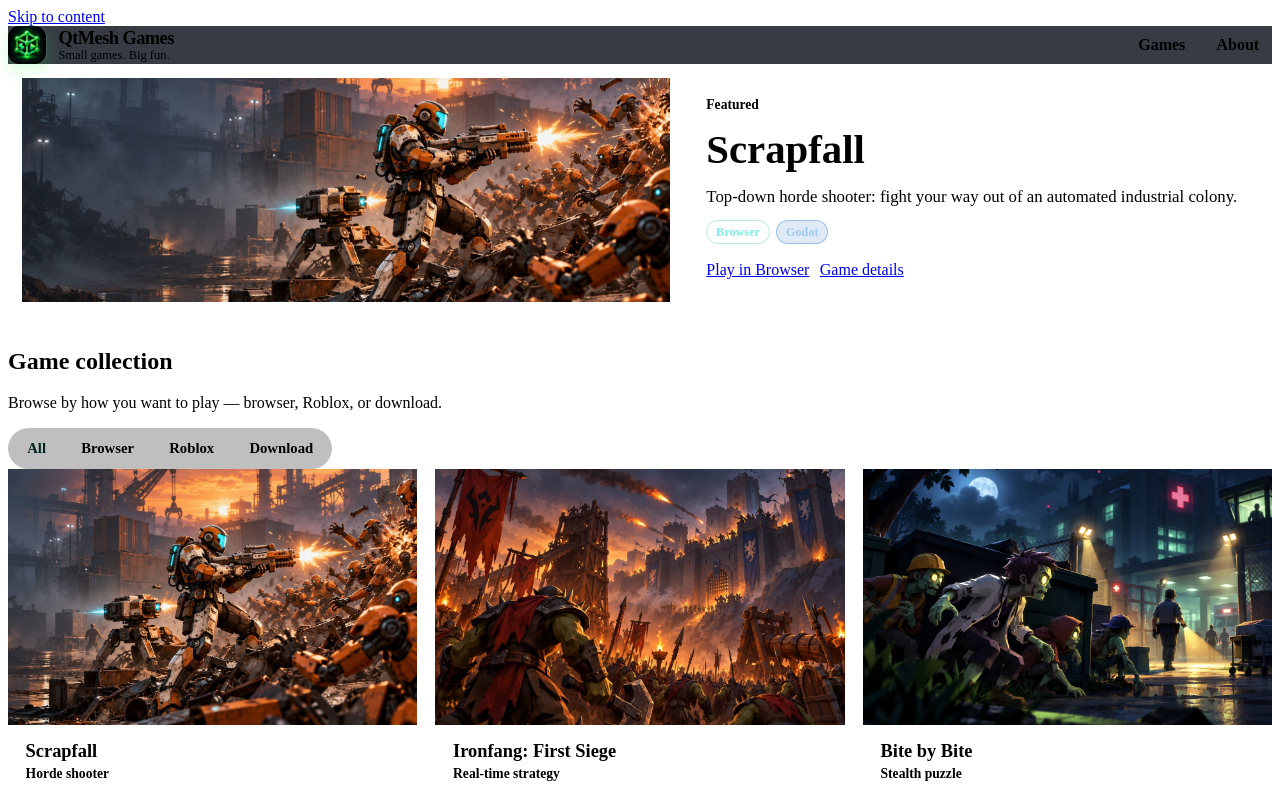
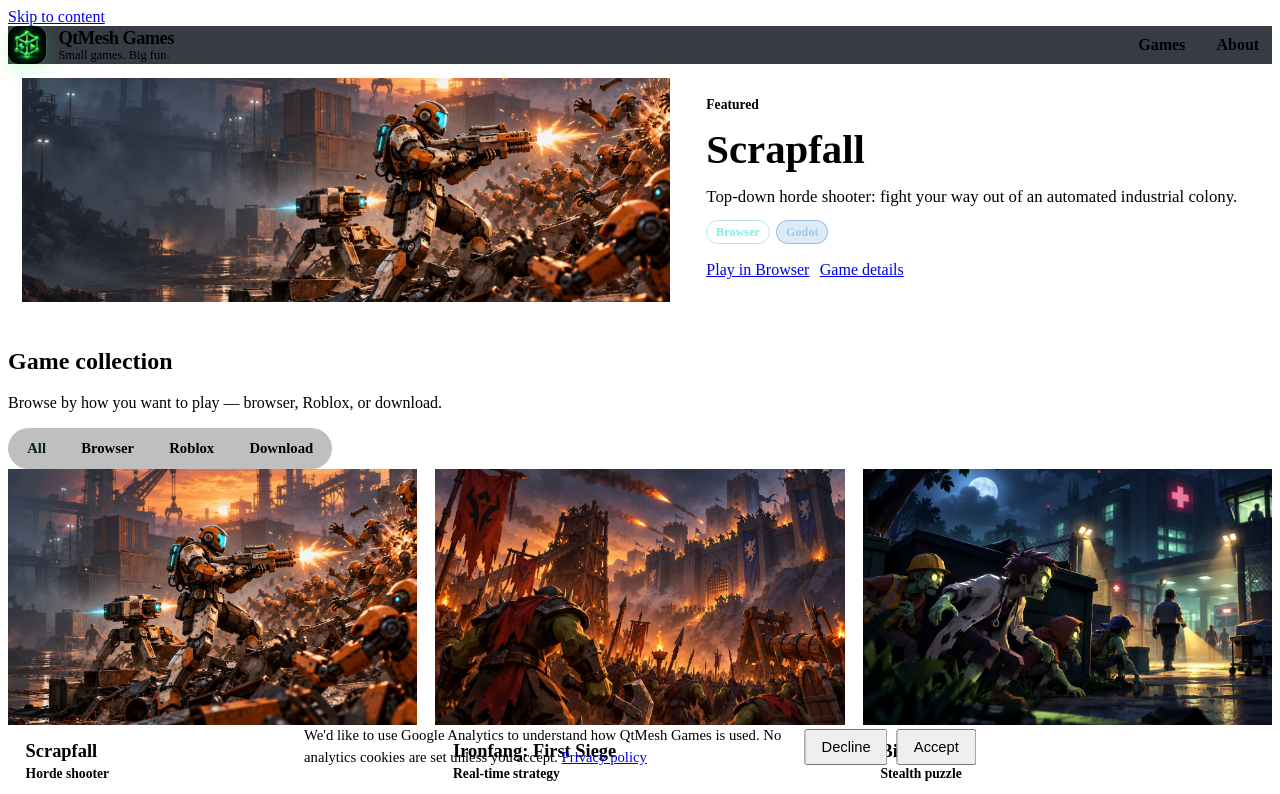
Before and after one commit to fernandotonon/qtmesh-games-web, a React (Vite) app: page /#/ in a window 1280 px wide. Shown: the top 794 px of the page. Built offline with nearby package versions, Linux system fonts and the light colour scheme; the HTML template or start-up script is replaced by a standard one.

Commit message:
Add consent-gated GA4 using the shared QtMesh measurement ID.
Match the Cloud site stream (G-35XP8NJK5Z), load gtag only after accept, and document it in the privacy policy.

```diff
--- a/src/App.tsx
+++ b/src/App.tsx
@@ -1,6 +1,10 @@
+import { useEffect } from 'react'
 import { HashRouter, Navigate, Route, Routes } from 'react-router-dom'
+import { AnalyticsRouteTracker } from './components/AnalyticsRouteTracker'
+import { ConsentBanner } from './components/ConsentBanner'
 import { Footer } from './components/Footer'
 import { Header } from './components/Header'
+import { initAnalytics } from './lib/analytics'
 import { AboutPage } from './pages/AboutPage'
 import { GameDetailPage } from './pages/GameDetailPage'
 import { GamePlayerPage } from './pages/GamePlayerPage'
@@ -8,6 +12,10 @@ import { HomePage } from './pages/HomePage'
 import { NotFoundPage } from './pages/NotFoundPage'
 
 export default function App() {
+  useEffect(() => {
+    initAnalytics()
+  }, [])
+
   return (
     <HashRouter>
       <a className="skip-link" href="#main">
@@ -15,6 +23,7 @@ export default function App() {
       </a>
       <Header />
       <main id="main" className="site-main">
+        <AnalyticsRouteTracker />
         <Routes>
           <Route path="/" element={<HomePage />} />
           <Route path="/games" element={<Navigate to="/" replace />} />
@@ -25,6 +34,7 @@ export default function App() {
         </Routes>
       </main>
       <Footer />
+      <ConsentBanner />
     </HashRouter>
   )
 }
--- /dev/null
+++ b/src/components/AnalyticsRouteTracker.tsx
@@ -0,0 +1,19 @@
+import { useEffect } from 'react'
+import { useLocation } from 'react-router-dom'
+import { getAnalyticsConsent, trackPageView } from '../lib/analytics'
+
+/** Sends a GA4 page_view on hash-route changes once consent is granted. */
+export function AnalyticsRouteTracker() {
+  const location = useLocation()
+
+  useEffect(() => {
+    if (getAnalyticsConsent() !== 'granted') return
+    // Let document.title updates from useDocumentMeta settle first.
+    const id = window.setTimeout(() => {
+      trackPageView(`${location.pathname}${location.search}${location.hash}`)
+    }, 0)
+    return () => window.clearTimeout(id)
+  }, [location.pathname, location.search, location.hash, location.key])
+
+  return null
+}
--- /dev/null
+++ b/src/components/ConsentBanner.css
@@ -0,0 +1,47 @@
+.consent-banner {
+  position: fixed;
+  left: 50%;
+  transform: translateX(-50%);
+  bottom: 1.1rem;
+  z-index: 60;
+  width: min(42rem, calc(100vw - 2rem));
+  display: flex;
+  align-items: center;
+  gap: 1rem;
+  flex-wrap: wrap;
+  padding: 0.9rem 1.1rem;
+  background: var(--bg-elevated);
+  border: 1px solid var(--border);
+  border-radius: var(--radius);
+  box-shadow: var(--shadow);
+}
+
+.consent-text {
+  flex: 1 1 18rem;
+  margin: 0;
+  font-size: 0.92rem;
+  line-height: 1.45;
+  color: var(--text-muted);
+}
+
+.consent-actions {
+  display: flex;
+  gap: 0.55rem;
+  margin-left: auto;
+}
+
+.consent-actions .button {
+  padding: 0.5rem 0.95rem;
+  font-size: 0.92rem;
+}
+
+@media (max-width: 520px) {
+  .consent-actions {
+    width: 100%;
+    margin-left: 0;
+  }
+
+  .consent-actions .button {
+    flex: 1;
+  }
+}
--- /dev/null
+++ b/src/components/ConsentBanner.tsx
@@ -0,0 +1,42 @@
+import { useState } from 'react'
+import { assetUrl } from '../lib/assetUrl'
+import { getAnalyticsConsent, setAnalyticsConsent } from '../lib/analytics'
+import './ConsentBanner.css'
+
+export function ConsentBanner() {
+  const [visible, setVisible] = useState(() => getAnalyticsConsent() === null)
+
+  if (!visible) return null
+
+  return (
+    <div className="consent-banner" role="dialog" aria-live="polite" aria-label="Analytics consent">
+      <p className="consent-text">
+        We&apos;d like to use Google Analytics to understand how QtMesh Games is used. No analytics
+        cookies are set unless you accept.{' '}
+        <a href={assetUrl('privacy.html')}>Privacy policy</a>
+      </p>
+      <div className="consent-actions">
+        <button
+          type="button"
+          className="button button-ghost"
+          onClick={() => {
+            setAnalyticsConsent(false)
+            setVisible(false)
+          }}
+        >
+          Decline
+        </button>
+        <button
+          type="button"
+          className="button button-primary"
+          onClick={() => {
+            setAnalyticsConsent(true)
+            setVisible(false)
+          }}
+        >
+          Accept
+        </button>
+      </div>
+    </div>
+  )
+}
--- /dev/null
+++ b/src/lib/analytics.ts
@@ -0,0 +1,118 @@
+/**
+ * Google Analytics 4 — same stream as QtMesh Cloud ("QtMesh", G-35XP8NJK5Z).
+ *
+ * Consent-gated: gtag.js is not fetched and no GA cookie is set until the
+ * visitor accepts. Choice is stored under the same key as qtmesh.dev.
+ */
+
+export const GA_MEASUREMENT_ID = 'G-35XP8NJK5Z'
+const STORAGE_KEY = 'qtmesh.analyticsConsent'
+
+type Consent = 'granted' | 'denied' | null
+
+declare global {
+  interface Window {
+    dataLayer: unknown[]
+    gtag: (...args: unknown[]) => void
+    qtmeshTrack?: (name: string, params?: Record<string, unknown>) => void
+    qtmeshSetAnalyticsConsent?: (granted: boolean) => void
+  }
+}
+
+let loaded = false
+const queue: Array<[string, Record<string, unknown>]> = []
+
+function storedConsent(): Consent {
+  try {
+    const value = localStorage.getItem(STORAGE_KEY)
+    if (value === 'granted' || value === 'denied') return value
+  } catch {
+    /* private mode */
+  }
+  return null
+}
+
+function ensureGtagStub() {
+  window.dataLayer = window.dataLayer || []
+  if (typeof window.gtag !== 'function') {
+    window.gtag = function gtag(...args: unknown[]) {
+      window.dataLayer.push(args)
+    }
+  }
+}
+
+function loadGtag() {
+  if (loaded) return
+  loaded = true
+  ensureGtagStub()
+
+  const script = document.createElement('script')
+  script.async = true
+  script.src = `https://www.googletagmanager.com/gtag/js?id=${GA_MEASUREMENT_ID}`
+  document.head.appendChild(script)
+
+  window.gtag('js', new Date())
+  window.gtag('config', GA_MEASUREMENT_ID, {
+    anonymize_ip: true,
+    cookie_flags: 'SameSite=None;Secure',
+    send_page_view: false,
+  })
+
+  for (const [name, params] of queue) {
+    window.gtag('event', name, params)
+  }
+  queue.length = 0
+}
+
+/** Safe to call anytime; queues until consent is granted. */
+export function track(name: string, params: Record<string, unknown> = {}) {
+  if (!name) return
+  if (storedConsent() === 'granted') {
+    loadGtag()
+    window.gtag('event', name, params)
+  } else if (storedConsent() !== 'denied' && queue.length < 50) {
+    queue.push([name, params])
+  }
+}
+
+export function trackPageView(path?: string) {
+  const resolved =
+    path ??
+    (window.location.hash.startsWith('#')
+      ? window.location.hash.slice(1) || '/'
+      : `${window.location.pathname}${window.location.search}`)
+
+  track('page_view', {
+    page_path: resolved || '/',
+    page_location: window.location.href,
+    page_title: document.title,
+  })
+}
+
+export function getAnalyticsConsent(): Consent {
+  return storedConsent()
+}
+
+export function setAnalyticsConsent(granted: boolean) {
+  try {
+    localStorage.setItem(STORAGE_KEY, granted ? 'granted' : 'denied')
+  } catch {
+    /* ignore */
+  }
+  if (granted) {
+    loadGtag()
+    trackPageView()
+  } else {
+    queue.length = 0
+  }
+}
+
+/** Call once at app startup. */
+export function initAnalytics() {
+  ensureGtagStub()
+  window.qtmeshTrack = track
+  window.qtmeshSetAnalyticsConsent = setAnalyticsConsent
+  if (storedConsent() === 'granted') {
+    loadGtag()
+  }
+}
```
Also changed, not shown: public/privacy.html (+20 -9 lines).
